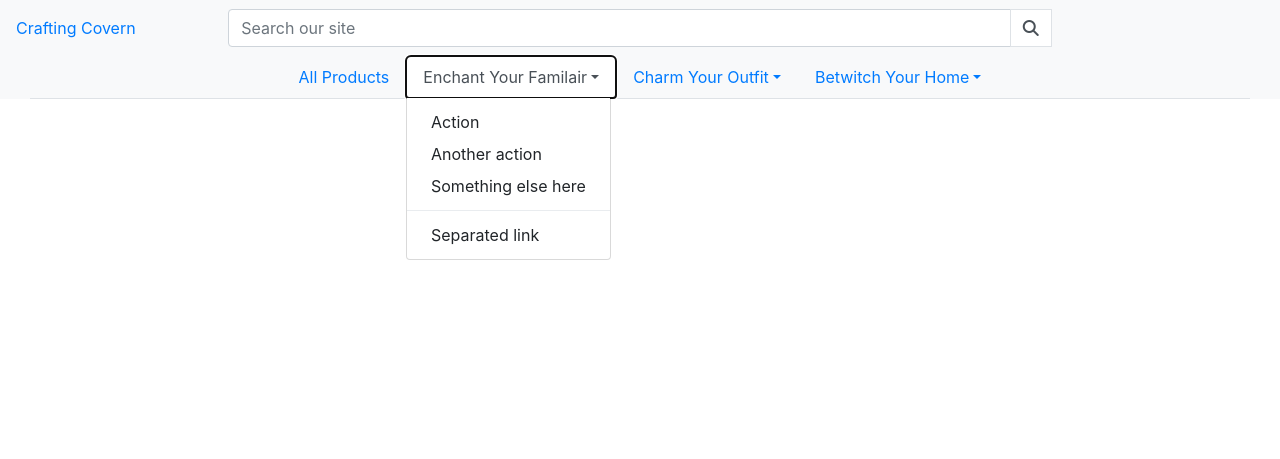
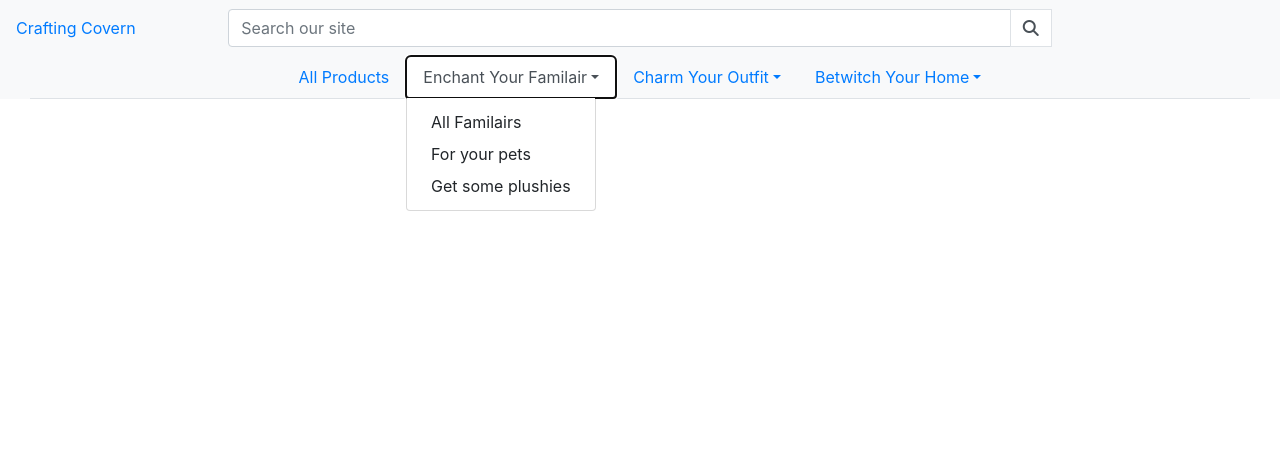
Before and after one commit to LaurieAnderson92/CraftingCovern, a Django app: page / in a window 1280 px wide, after a click on "Enchant Your Familair". Shown: the top 459 px of the page. Run offline with Django 3.2, Linux system fonts and the light colour scheme; some libraries are stand-ins or nearby versions.

Commit message:
refactor: tidy catagory dropdown options

```diff
--- a/templates/base.html
+++ b/templates/base.html
@@ -46,31 +46,25 @@
                 <li class="nav-item dropdown">
                     <a class="nav-link dropdown-toggle" data-toggle="dropdown" href="#" role="button" aria-haspopup="true" aria-expanded="false">Enchant Your Familair</a>
                     <div class="dropdown-menu">
-                        <a class="dropdown-item" href="{% url 'products_all' %}?category=pets,plushies">Action</a>
-                        <a class="dropdown-item" href="#">Another action</a>
-                        <a class="dropdown-item" href="#">Something else here</a>
-                        <div class="dropdown-divider"></div>
-                        <a class="dropdown-item" href="#">Separated link</a>
+                        <a class="dropdown-item" href="{% url 'products_all' %}?category=pets,plushies">All Familairs</a>
+                        <a class="dropdown-item" href="{% url 'products_all' %}?category=pets">For your pets</a>
+                        <a class="dropdown-item" href="{% url 'products_all' %}?category=plushies">Get some plushies</a>
                     </div>
                 </li>
                 <li class="nav-item dropdown">
                     <a class="nav-link dropdown-toggle" data-toggle="dropdown" href="" role="button" aria-haspopup="true" aria-expanded="false">Charm Your Outfit</a>
                     <div class="dropdown-menu">
-                        <a class="dropdown-item" href="{% url 'products_all' %}?category=clothes">Action</a>
+                        <a class="dropdown-item" href="{% url 'products_all' %}?category=clothes">All Clothes Products</a>
                         <a class="dropdown-item" href="#">Another action</a>
                         <a class="dropdown-item" href="#">Something else here</a>
-                        <div class="dropdown-divider"></div>
-                        <a class="dropdown-item" href="#">Separated link</a>
                     </div>
                 </li>
                 <li class="nav-item dropdown">
                     <a class="nav-link dropdown-toggle" data-toggle="dropdown" href="#" role="button" aria-haspopup="true" aria-expanded="false">Betwitch Your Home</a>
                     <div class="dropdown-menu">
-                        <a class="dropdown-item" href="{% url 'products_all' %}?category=home-and-living">Action</a>
+                        <a class="dropdown-item" href="{% url 'products_all' %}?category=home-and-living">All Home Products</a>
                         <a class="dropdown-item" href="#">Another action</a>
                         <a class="dropdown-item" href="#">Something else here</a>
-                        <div class="dropdown-divider"></div>
-                        <a class="dropdown-item" href="#">Separated link</a>
                     </div>
                 </li>
             </ul>
```
